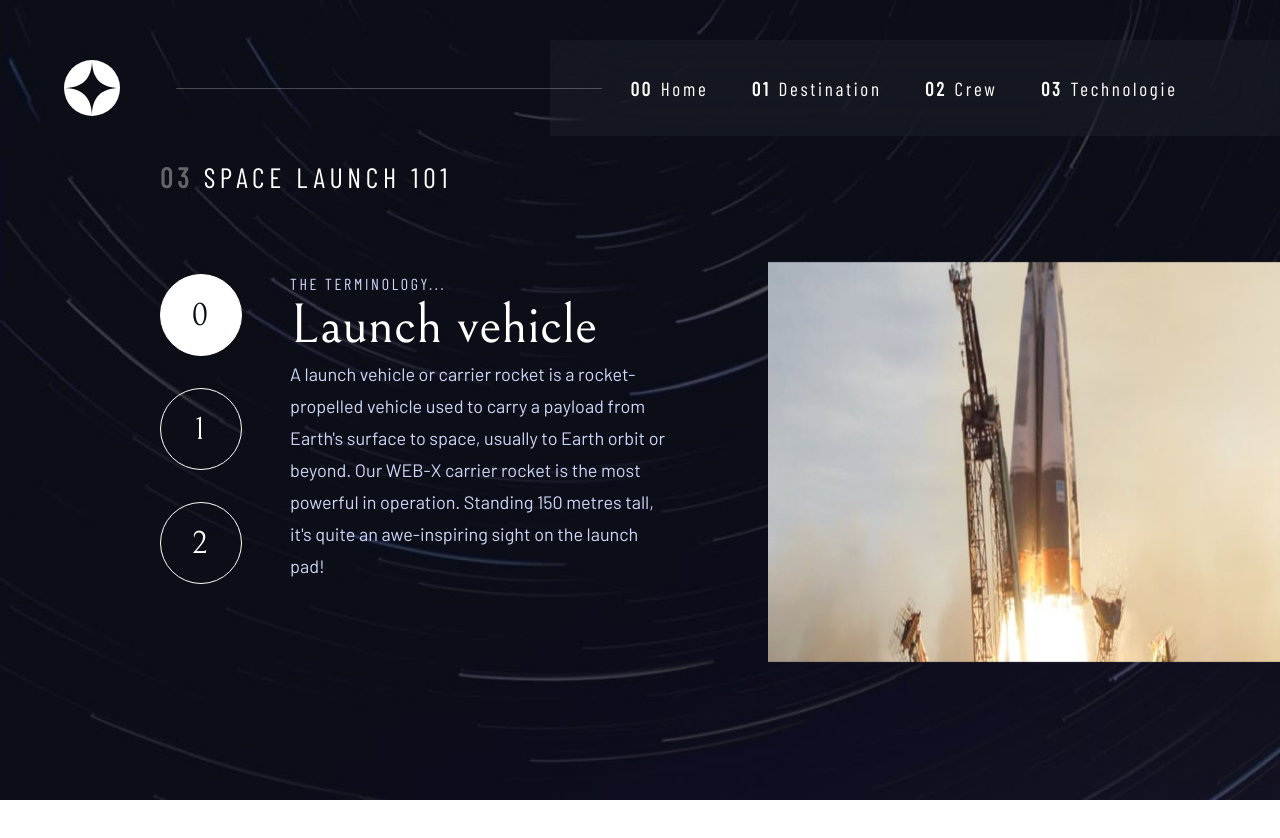
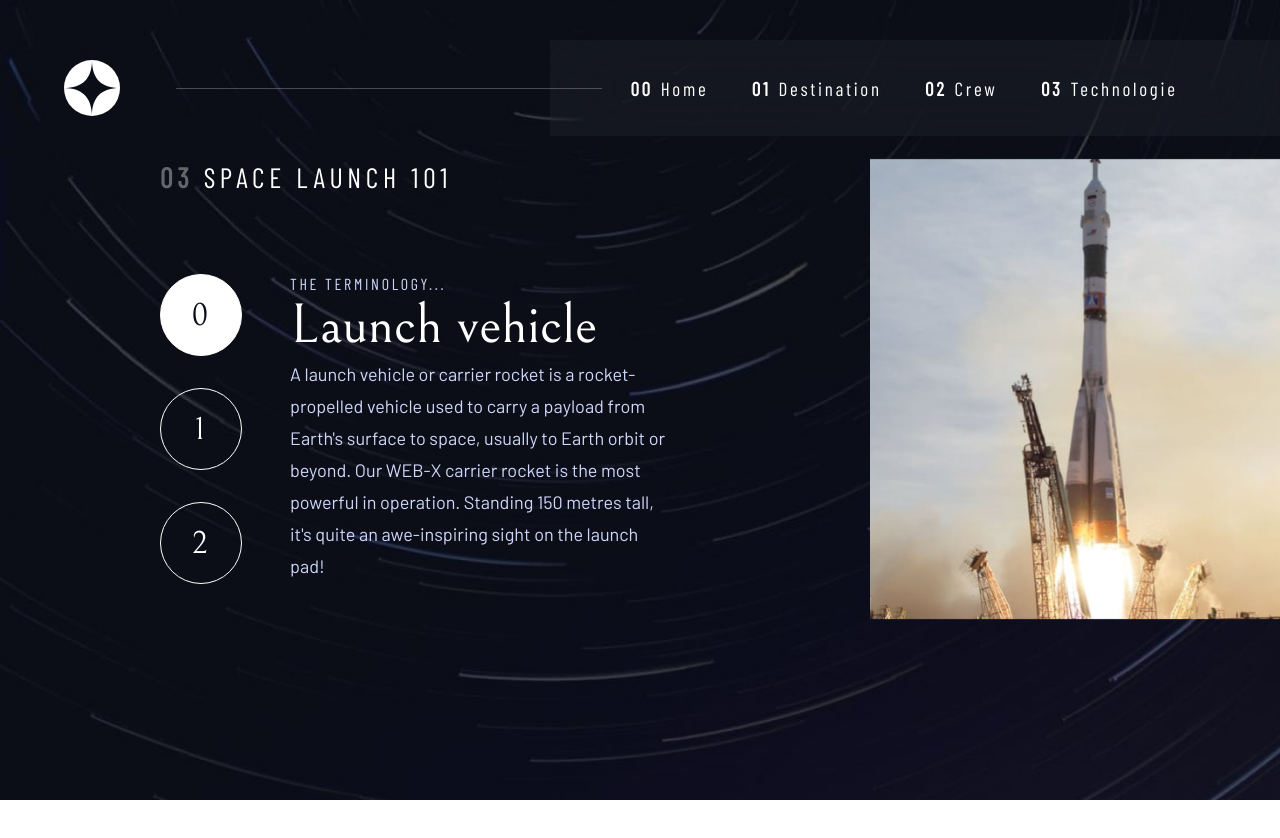
Before and after one commit to TahiryAllaoui/Space-tourism, a React (Vite) app: page /technology in a window 1280 px wide. Shown: the top 838 px of the page. Built offline with nearby package versions, Linux system fonts and the light colour scheme.

Commit message:
Minor update

```diff
--- a/src/components/Tech.tsx
+++ b/src/components/Tech.tsx
@@ -1,7 +1,7 @@
 import '../style/Tech.scss';
-import vehicle from '../assets/technology/image-launch-vehicle-landscape.jpg';
-import port from '../assets/technology/image-spaceport-landscape.jpg';
-import capsule from '../assets/technology/image-space-capsule-landscape.jpg';
+import vehicle from '../assets/technology/image-launch-vehicle-portrait.jpg';
+import port from '../assets/technology/image-spaceport-portrait.jpg';
+import capsule from '../assets/technology/image-space-capsule-portrait.jpg';
 import TechContexe from '../context/techContext';
 import { useContext } from 'react';
 
@@ -46,7 +46,7 @@ const Tech = () => {
                         <p>{datas[techContext!.id].description}</p>
                     </div>
                 </div>
-                <div className='sary'>
+                <div className='sary' style={{ backgroundImage: datasItem[techContext!.id] }} >
                     <img src={datasItem[techContext!.id]} alt="" />
                 </div>
             </div>
--- a/src/style/Home.scss
+++ b/src/style/Home.scss
@@ -77,6 +77,7 @@
                 height: 20rem;
                 background-color: rgba(255, 255, 255, 0.20);
                 animation: 3000ms 'glow' infinite;
+                box-shadow: 0px 0px 20px 5px rgba(255, 255, 255, 0.35);
 
                 .hovering-inner {
                     background-color: rgba(255, 255, 255, 0.50);
@@ -84,12 +85,14 @@
                     height: 18rem;
                     border-radius: 100%;
                     animation: 3500ms 'glow' infinite;
+                    box-shadow: 0px 0px 20px 5px rgba(255, 255, 255, 0.50);
                 }
 
 
             }
 
             .big-button {
+                box-shadow: 0px 0px 20px 5px rgba(255, 255, 255, 0.282);
                 position: absolute;
                 left: 67.4%;
                 top: 51%;
@@ -97,11 +100,16 @@
                 color: #0B0D17;
                 width: 15rem;
                 height: 15rem;
-                background-color: #D0D6F9;
+                background-color: #eaecfc;
                 display: flex;
                 align-items: center;
                 justify-content: center;
                 border-radius: 100%;
+                transition: all 300ms;
+
+                &:hover {
+                    background-color: rgb(213, 210, 210);
+                }
             }
         }
 
--- a/src/style/Tech.scss
+++ b/src/style/Tech.scss
@@ -109,15 +109,18 @@
 
         .sary {
             position: absolute;
-            width: 552px;
-            height: 100vh;
-            left: 60%;
+            left: 68%;
+            top: -5%;
+            position: absolute;
+            width: 450px;
+            height: 858px;
             display: flex;
             align-items: center;
             justify-content: flex-end;
 
             img {
                 width: 100%;
+                height: auto;
             }
         }
     }
```
